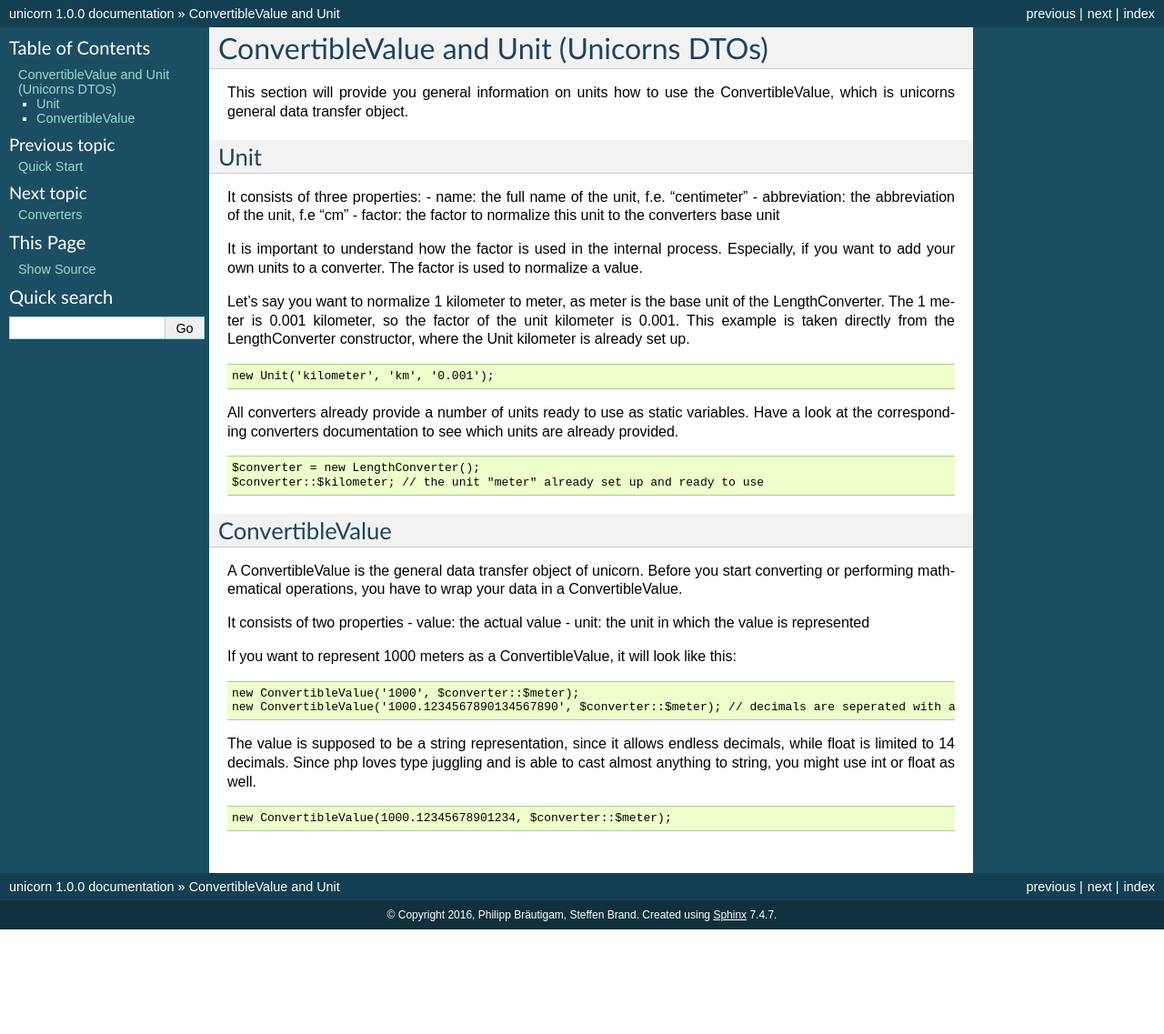
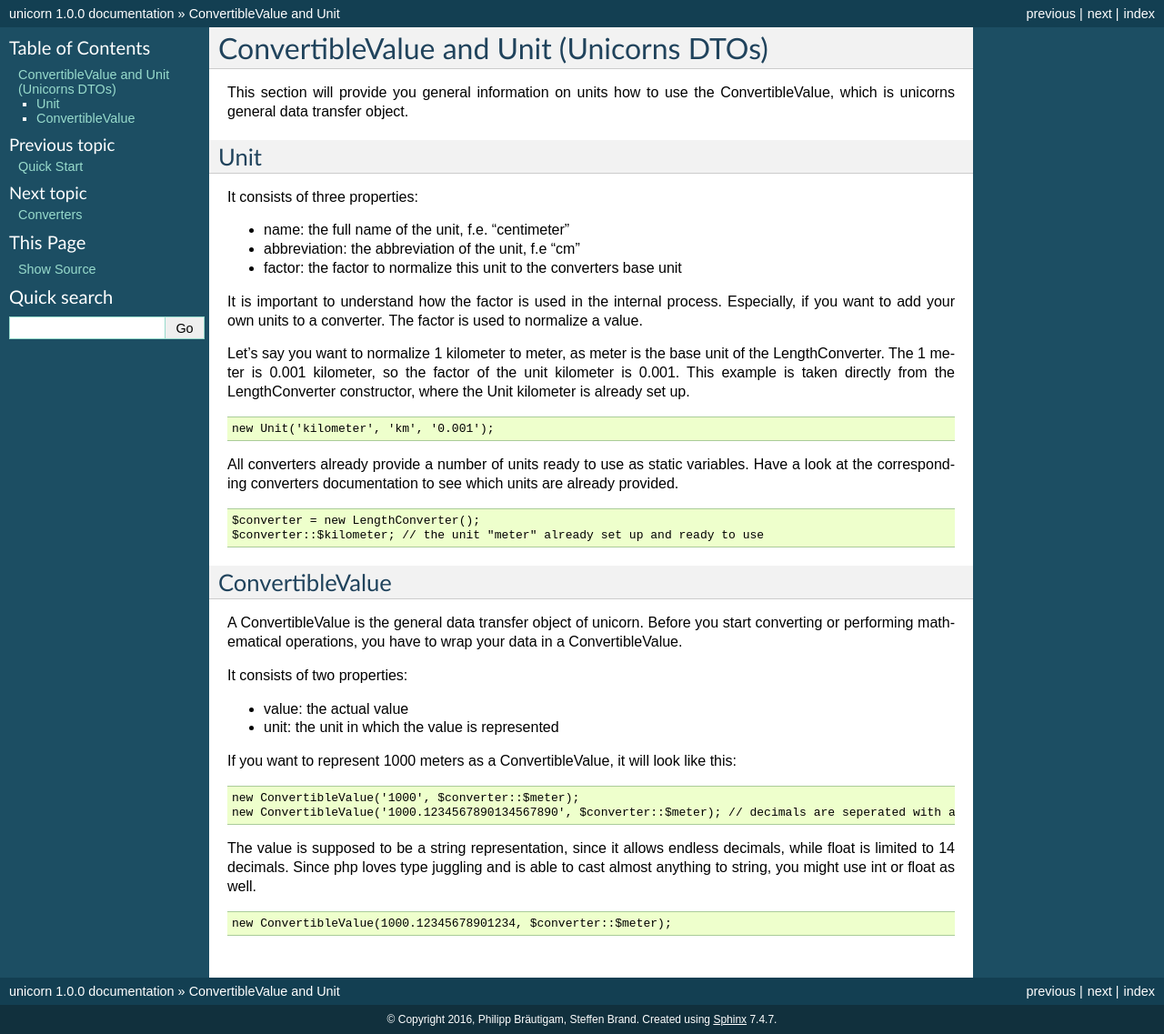
Before and after one commit to xyNNN/unicorn, a Sphinx documentation site: the page built from docs/source/convertible-value-unit.rst, in a window 1280 px wide. Shown: the whole page at 91% size. Built offline with Sphinx 7.4.7, drawn with Linux system fonts in a browser that asks for light colours; before the commit the page ends 1022 px from its top, so only the background shows below that.

Commit message:
working on converters.rst

```diff
--- a/docs/source/convertible-value-unit.rst
+++ b/docs/source/convertible-value-unit.rst
@@ -11,6 +11,7 @@ Unit
 ====
 
 It consists of three properties:
+
 - name: the full name of the unit, f.e. "centimeter"
 - abbreviation: the abbreviation of the unit, f.e "cm"
 - factor: the factor to normalize this unit to the converters base unit
@@ -41,7 +42,8 @@ ConvertibleValue
 A ConvertibleValue is the general data transfer object of unicorn.
 Before you start converting or performing mathematical operations, you have to wrap your data in a ConvertibleValue.
 
-It consists of two properties
+It consists of two properties:
+
 - value: the actual value
 - unit: the unit in which the value is represented
 
```
